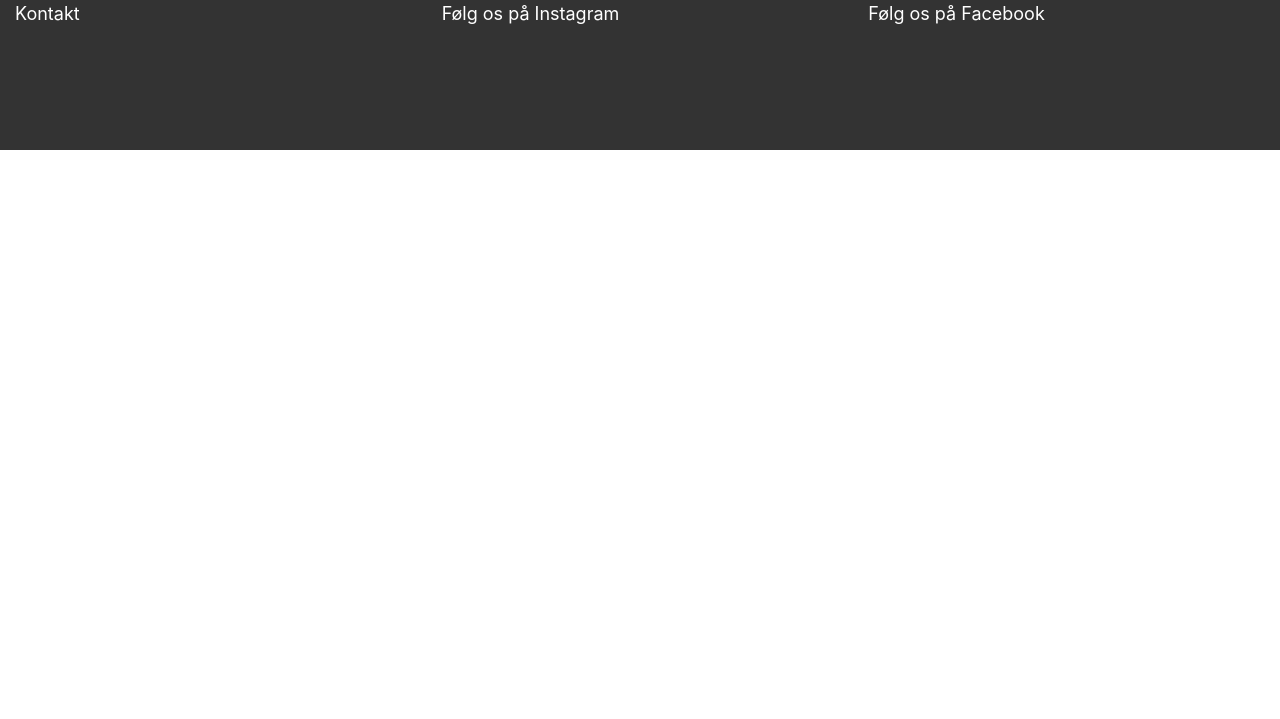
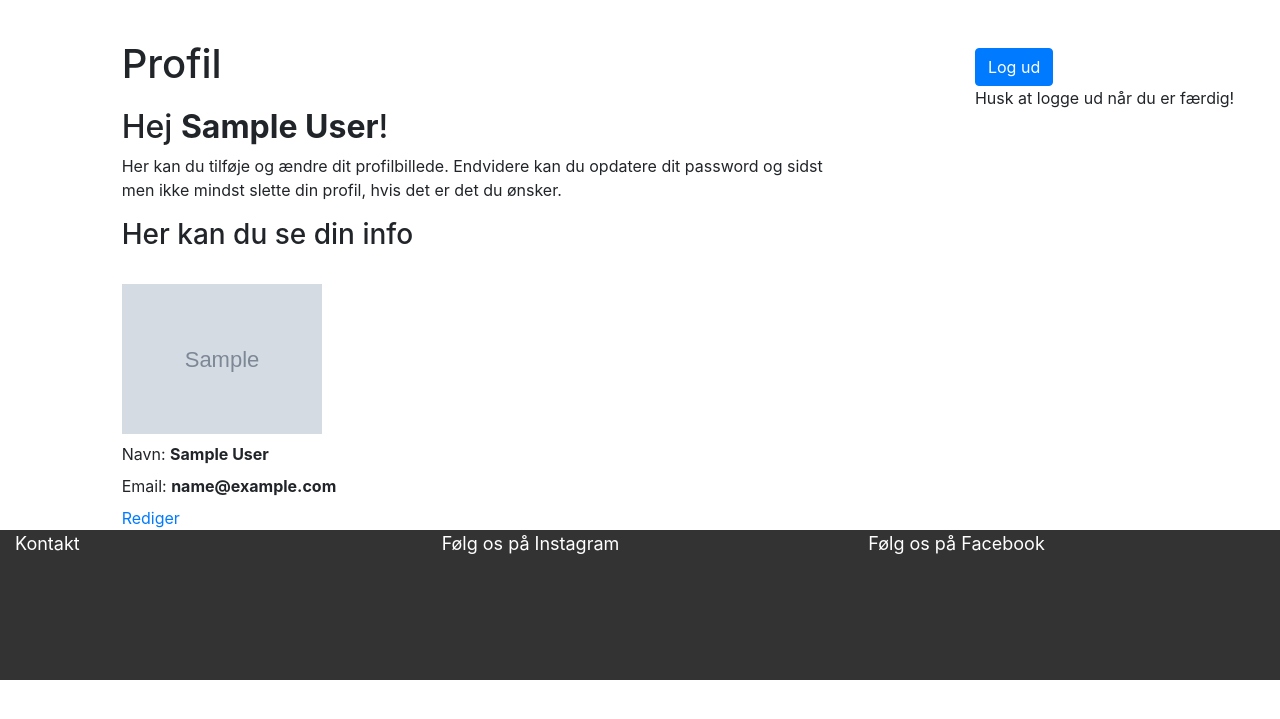
Before and after one commit to nadiaaamand/Filmverden, a PHP site: page /profil.php in a window 1280 px wide. Shown: the part 56-775 px from the top of the page. Run offline with PHP 8.4, Linux system fonts and the light colour scheme; the visitor is signed in with stand-in values (Sample User, id 1); tables that the repository leaves empty or names only in its code hold one stand-in row (values such as "Sample post"); grey boxes marked "Sample" are stand-in pictures.

Commit message:
Profilopbygning
Tilføjelse og hentning af data fra databasen. Dog simplificeret da der endnu ikke er session på siderne.

```diff
--- /dev/null
+++ b/logud.php
@@ -0,0 +1,6 @@
+<?php
+session_start();
+session_destroy();
+
+header('Location: index.php');
+?>
--- a/profil.php
+++ b/profil.php
@@ -28,6 +28,59 @@ require_once 'db-con.php';?>
 	include 'nav.php';
 ?>
 
+	<div class="container-fluid">
+		<div class="row">
+			<div class="col-sm-12 col-lg-7 offset-lg-1">
+			<h1>Profil</h1>
+
+	<?php
+			//Retrieve name from databse
+			//$iduser = $_SESSION["id"];
+			$sql = 'SELECT name FROM user WHERE iduser=1';
+			$stmt = $conn->prepare($sql);
+			//$stmt->bind_param('i', $iduser);
+			$stmt->execute();
+			$stmt->bind_result($name);
+			while ($stmt->fetch()){
+				echo '<h2>Hej ' . "<b>" . $name . "</b>" . "!</h2>";
+				echo '<p>Her kan du tilføje og ændre dit profilbillede. Endvidere kan du opdatere dit password og sidst men ikke mindst slette din profil, hvis det er det du ønsker. </p>';
+				}
+				?>
+
+
+				<?php
+			//Retrieve name and email from database
+			$sql = "SELECT img, name, email FROM user WHERE iduser=1";
+			$stmt = $conn->prepare($sql);
+			//$stmt->bind_param('i', $iduser);
+			$stmt->execute();
+			$stmt->bind_result($img, $name, $email);
+			while ($stmt->fetch()){
+				echo "<h3>Her kan du se din info </h3>" . '<br>';
+				echo "<img class='img-fluid pb-2' src=" . $img . " alt='Default image' width='200px'> <br>";
+				echo "<div class='pb-2'>Navn: " . '<b>' . $name . '</b>' . '</div>';
+				echo "<div class='pb-2'>Email: " . '<b>' . $email . '</b>' . '</div>';
+
+			}?>
+				<a href="rediger.php">Rediger</a>
+			</div>
+			<div class="col-sm-12 col-lg-3 offset-lg-1">
+			<!--Logout-->
+				<?php
+			//if (isset($_SESSION["id"])){
+				echo '<form class="pt-5" action="logud.php">
+						<button class="btn btn-primary">Log ud</button>
+						<p>Husk at logge ud når du er færdig!</p>
+						</form>';
+			//}
+
+			?>
+			</div>
+
+		</div>
+
+	</div>
+
 <?php
 	require 'footer.php';
 ?>
--- a/tilmeld.php
+++ b/tilmeld.php
@@ -43,7 +43,7 @@ if($_SERVER["REQUEST_METHOD"] == "POST"){
         mysqli_stmt_close($stmt);
     }
 
-	//defining the check for uppercase and lowercase characters for password vertfication..
+	//defining the check for uppercase and lowercase characters for password vertfication.
 $uppercase = preg_match('@[A-Z]@', $password);
 $lowercase = preg_match('@[a-z]@', $password);
 
@@ -52,7 +52,7 @@ $lowercase = preg_match('@[a-z]@', $password);
         $password_err = "Skriv venligst et password.";
     }
 		elseif(!$uppercase || !$lowercase || strlen($password) < 8) {
-		  $password_err = "Password bør indholde mindst 8 karaktere, 1 småt bogstav og 1 stort bogstav.";}
+		  $password_err = "Password bør indholde mindst 8 karakterer, 1 småt bogstav og 1 stort bogstav.";}
 		else{
         $password = trim($_POST['pwd']);
     }
```
Also changed, not shown: rediger.php (added, +40 -0 lines), img/default-img.png (added).
